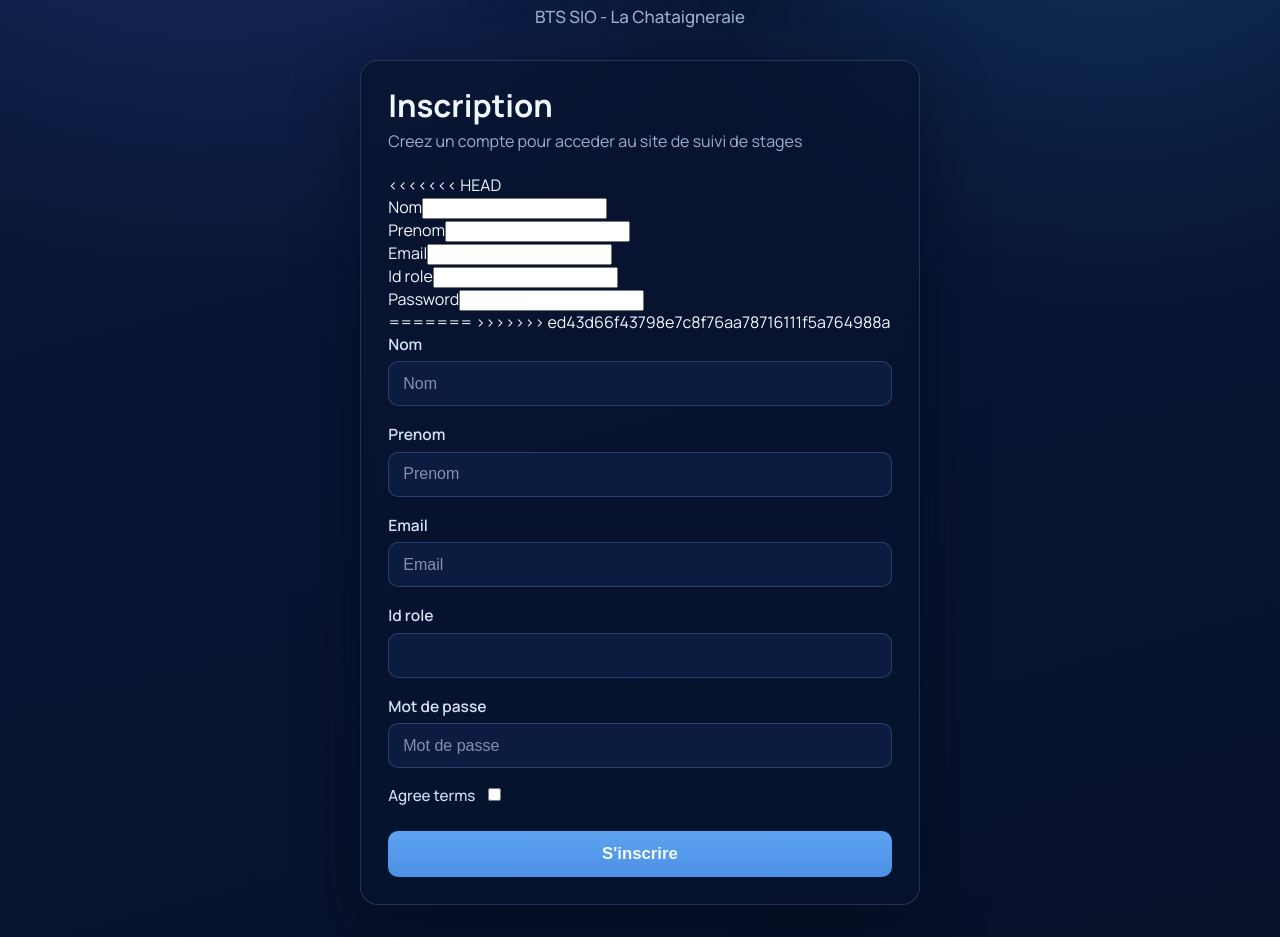
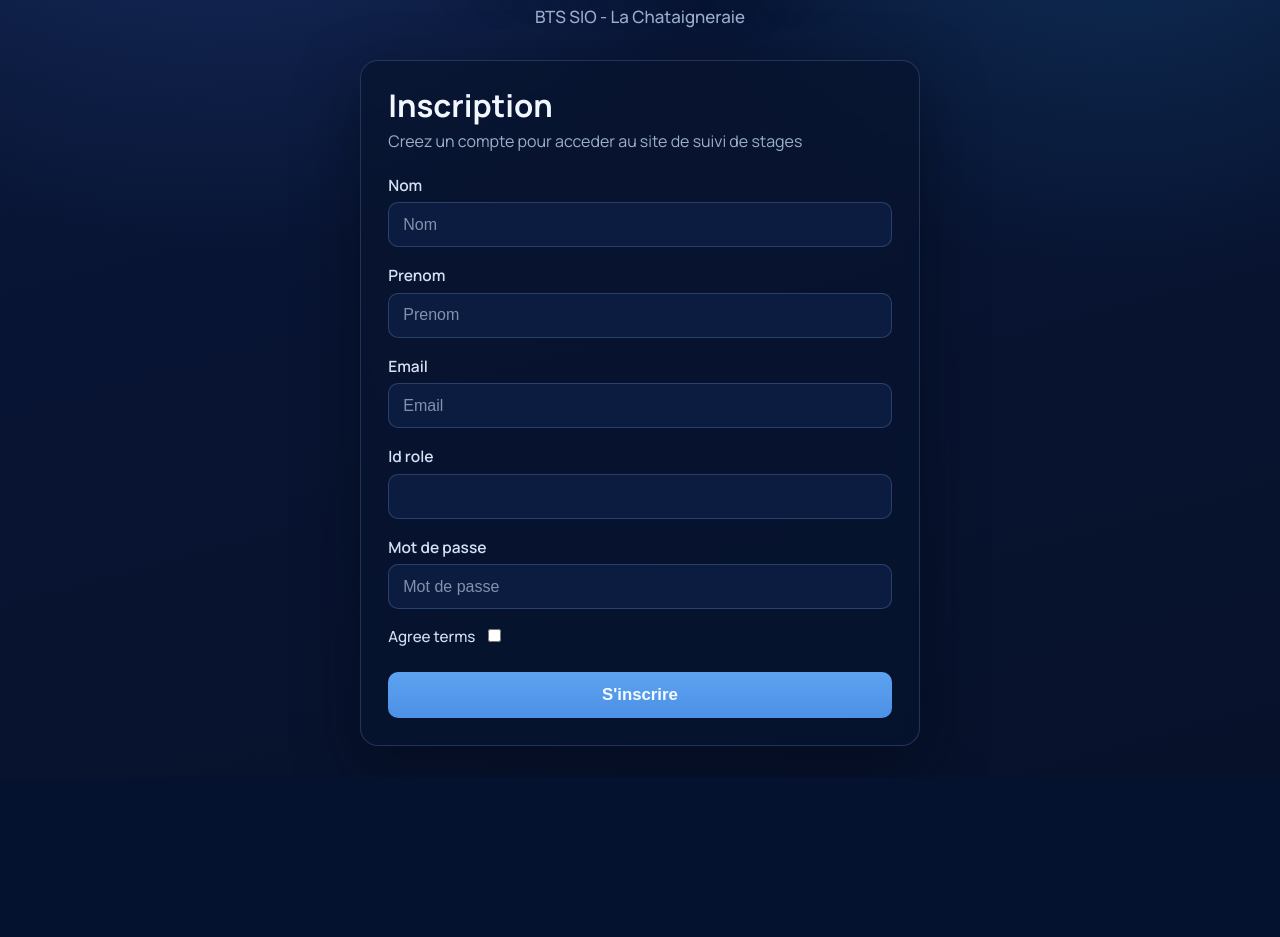
Before and after one commit to yalac/site-suivi-de-stage, a Symfony app: template templates/registration/register.html.twig in a window 1280 px wide. Shown: the part 272-1209 px from the top of the page. After the commit the page ends 1025 px from the top, so only its background shows below. Run offline with Twig, Linux system fonts and the light colour scheme; the template is opened without the code that fills it, so the values that code supplies are empty; form fields are guessed from the names that the template uses; some libraries are stand-ins or nearby versions.

```diff
--- a/templates/registration/register.html.twig
+++ b/templates/registration/register.html.twig
@@ -228,21 +228,10 @@
             <h2 class="card-title">Inscription</h2>
             <p class="card-caption">Creez un compte pour acceder au site de suivi de stages</p>
 
-<<<<<<< HEAD
-    {{ form_start(registrationForm, { attr: { novalidate: 'novalidate' } }) }}
-        {{ form_row(registrationForm.nom) }}
-        {{ form_row(registrationForm.prenom) }}
-        {{ form_row(registrationForm.email) }}
-        {{ form_row(registrationForm.idRole) }}
-        {{ form_row(registrationForm.plainPassword, {
-            label: 'Password'
-        }) }}
-=======
             {{ form_start(registrationForm, { attr: { novalidate: 'novalidate' } }) }}
                 {% if form_errors(registrationForm) %}
                     <div class="feedback">{{ form_errors(registrationForm) }}</div>
                 {% endif %}
->>>>>>> ed43d66f43798e7c8f76aa78716111f5a764988a
 
                 {{ form_row(registrationForm.nom, {
                     row_attr: { class: 'input-group' },
```
Also changed, not shown: src/Form/RegistrationFormType.php (+8 -0 lines).
